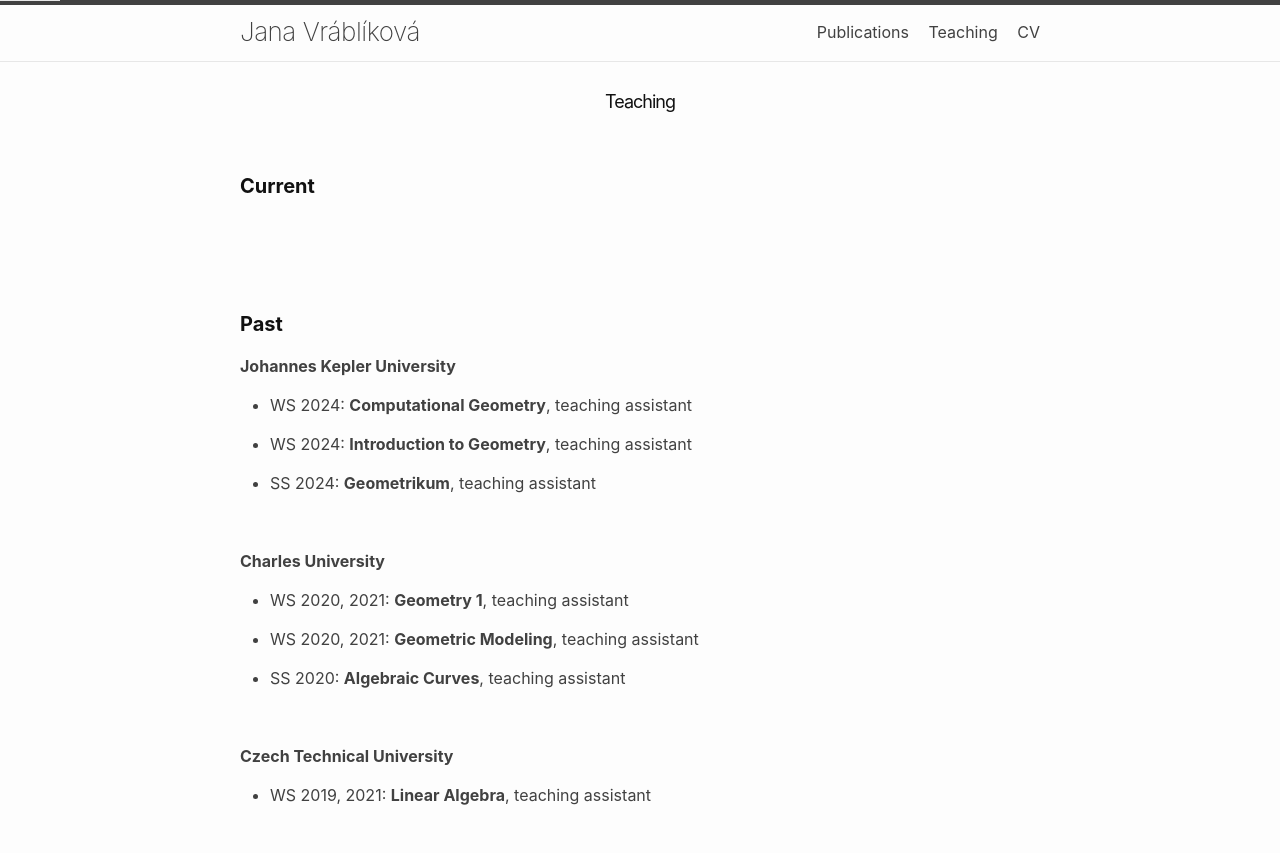
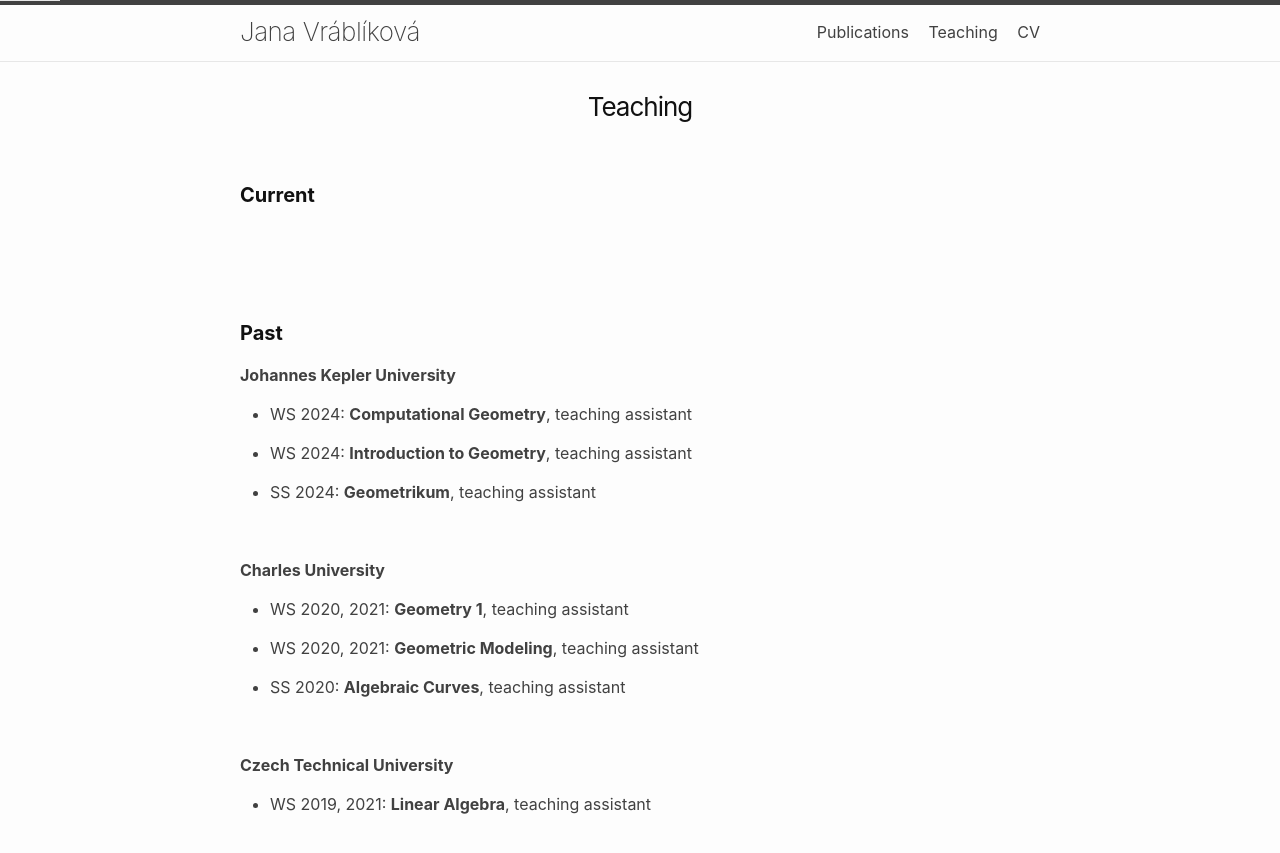
Before and after one commit to JanaVrablikova/janavrablikova.github.io, a Jekyll site: the page built from 02teaching.markdown, in a window 1280 px wide. Shown: the top 853 px of the page. Built offline with Jekyll 4.4.1, drawn with Linux system fonts in a browser that asks for light colours; nearby versions of some CDN libraries.

Commit message:
Update _layout.scss

```diff
--- a/_sass/minima/_layout.scss
+++ b/_sass/minima/_layout.scss
@@ -264,13 +264,13 @@
 .post-title,
 .post-content h3 {
   margin-bottom: 10px;
-  @include relative-font-size(1.125);
+  @include relative-font-size(1.625);
   font-weight: $base-font-weight;
   letter-spacing: -1px;
   line-height: 1.15;
 
   @media screen and (min-width: $on-large) {
-    @include relative-font-size(1.125);
+    @include relative-font-size(1.625);
   }
 }
 
```
